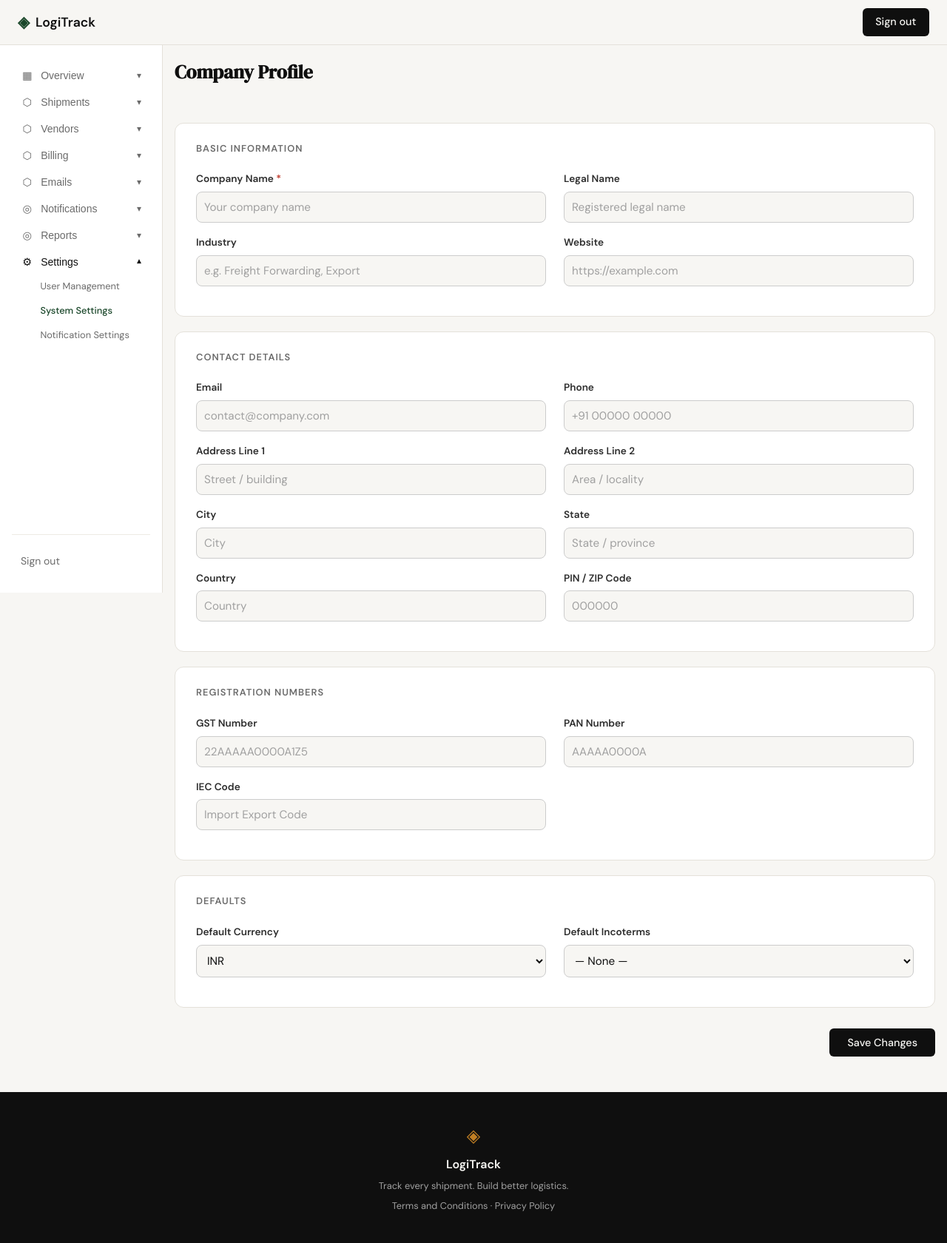
After one commit to kapilkd/logitrack, a Flask app: page /settings/company-profile in a window 1280 px wide. The commit adds this page. Shown: the whole page at 74% size. Run offline with Flask 3, Linux system fonts and the light colour scheme; the visitor is signed in with stand-in values (Sample User, id 1); data comes from the database, SQL or seed files in the repository.

Commit message:
Company profile add

```diff
--- a/app.py
+++ b/app.py
@@ -22,6 +22,7 @@ from database.db import (
     get_shipment_vendor_count, get_total_payables_by_shipment,
     get_total_receivables_by_shipment,
     log_alert,
+    get_company_profile, upsert_company_profile,
 )
 from database.queries import get_user_by_id, get_summary_stats, get_recent_transactions, get_category_breakdown, get_filtered_vendors, get_billing_stats, get_shipment_billing_list, get_recent_alerts
 
@@ -652,9 +653,84 @@ def reports():
 
 @app.route("/settings")
 def settings():
+    return redirect(url_for("settings_company_profile"))
+
+
+@app.route("/settings/company-profile", methods=["GET", "POST"])
+def settings_company_profile():
     if not session.get("user_id"):
         return redirect(url_for("login"))
-    return render_template("placeholder.html", title="Settings", active_section="settings")
+    uid = session["user_id"]
+    user = get_user_by_id(uid)
+    if user is None:
+        session.clear()
+        return redirect(url_for("login"))
+
+    if request.method == "GET":
+        profile = get_company_profile(uid)
+        return render_template(
+            "settings_company_profile.html",
+            user=user,
+            profile=profile,
+            currencies=CURRENCIES,
+            incoterms=INCOTERMS,
+            active_section="settings",
+        )
+
+    def _f(key):
+        v = request.form.get(key, "").strip()
+        return v or None
+
+    company_name = (request.form.get("company_name") or "").strip()
+    if not company_name:
+        return render_template(
+            "settings_company_profile.html",
+            user=user,
+            profile=get_company_profile(uid),
+            currencies=CURRENCIES,
+            incoterms=INCOTERMS,
+            active_section="settings",
+            error="Company name is required.",
+            form=request.form,
+        )
+
+    upsert_company_profile(
+        user_id=uid,
+        company_name=company_name,
+        legal_name=_f("legal_name"),
+        industry=_f("industry"),
+        website=_f("website"),
+        email=_f("email"),
+        phone=_f("phone"),
+        address_line1=_f("address_line1"),
+        address_line2=_f("address_line2"),
+        city=_f("city"),
+        state=_f("state"),
+        country=_f("country"),
+        pincode=_f("pincode"),
+        gst_number=_f("gst_number"),
+        pan_number=_f("pan_number"),
+        iec_code=_f("iec_code"),
+        currency=request.form.get("currency", "INR"),
+        incoterms=_f("incoterms"),
+    )
+    log_alert(
+        user_id=uid,
+        entity_type="COMPANY_PROFILE",
+        entity_id=uid,
+        entity_label=company_name,
+        action="UPDATED",
+        description=f"Company profile updated for '{company_name}'",
+    )
+    return render_template(
+        "settings_company_profile.html",
+        user=user,
+        profile=get_company_profile(uid),
+        currencies=CURRENCIES,
+        incoterms=INCOTERMS,
+        active_section="settings",
+        success="Company profile saved.",
+    )
 
 
 EXPENSE_CATEGORIES = [
--- /dev/null
+++ b/static/css/settings.css
@@ -0,0 +1,65 @@
+.settings-page-title {
+  font-family: var(--font-display);
+  font-size: 1.6rem;
+  color: var(--ink);
+  margin: 0 0 1.5rem;
+}
+
+.settings-section {
+  background: var(--paper-card);
+  border: 1px solid var(--border);
+  border-radius: var(--radius-md);
+  padding: 1.5rem 1.75rem;
+  margin-bottom: 1.25rem;
+}
+
+.settings-section-title {
+  font-family: var(--font-body);
+  font-size: 0.8rem;
+  font-weight: 600;
+  letter-spacing: 0.08em;
+  text-transform: uppercase;
+  color: var(--ink-muted);
+  margin: 0 0 1.25rem;
+}
+
+.settings-form-grid {
+  display: grid;
+  grid-template-columns: 1fr 1fr;
+  gap: 0 1.5rem;
+}
+
+.settings-form-actions {
+  display: flex;
+  justify-content: flex-end;
+  padding: 0.5rem 0 1rem;
+}
+
+.settings-required {
+  color: var(--danger);
+}
+
+.settings-alert {
+  padding: 0.75rem 1rem;
+  border-radius: var(--radius-sm);
+  font-size: 0.875rem;
+  margin-bottom: 1.25rem;
+}
+
+.settings-alert--error {
+  background: var(--danger-light);
+  color: var(--danger);
+  border: 1px solid #f5c6c2;
+}
+
+.settings-alert--success {
+  background: var(--accent-light);
+  color: var(--accent);
+  border: 1px solid #c3d9c9;
+}
+
+@media (max-width: 640px) {
+  .settings-form-grid {
+    grid-template-columns: 1fr;
+  }
+}
--- a/templates/_sidebar.html
+++ b/templates/_sidebar.html
@@ -108,7 +108,7 @@
       </button>
       <div class="sidebar-sub-nav">
         <a href="#" class="sidebar-sub-link">User Management</a>
-        <a href="#" class="sidebar-sub-link">System Settings</a>
+        <a href="{{ url_for('settings_company_profile') }}" class="sidebar-sub-link{% if request.endpoint == 'settings_company_profile' %} sidebar-sub-link--active{% endif %}">System Settings</a>
         <a href="#" class="sidebar-sub-link">Notification Settings</a>
       </div>
     </div>
--- /dev/null
+++ b/templates/settings_company_profile.html
@@ -0,0 +1,165 @@
+{% extends "base.html" %}
+{% block title %}Company Profile — LogiTrack{% endblock %}
+{% block head %}
+<link rel="stylesheet" href="{{ url_for('static', filename='css/profile.css') }}" />
+<link rel="stylesheet" href="{{ url_for('static', filename='css/settings.css') }}" />
+{% endblock %}
+{% block content %}
+<div class="profile-shell">
+  {% include '_sidebar.html' %}
+
+  <section class="profile-section">
+    <div class="profile-container">
+
+      <h2 class="settings-page-title">Company Profile</h2>
+
+      {% if error %}
+      <div class="settings-alert settings-alert--error">{{ error }}</div>
+      {% endif %}
+      {% if success %}
+      <div class="settings-alert settings-alert--success">{{ success }}</div>
+      {% endif %}
+
+      <form method="POST" action="{{ url_for('settings_company_profile') }}">
+
+        <div class="settings-section">
+          <h3 class="settings-section-title">Basic Information</h3>
+          <div class="settings-form-grid">
+            <div class="form-group">
+              <label for="company_name">Company Name <span class="settings-required">*</span></label>
+              <input id="company_name" name="company_name" type="text" class="form-input"
+                value="{{ (form.company_name if form else (profile.company_name if profile else '')) or '' }}"
+                placeholder="Your company name" required>
+            </div>
+            <div class="form-group">
+              <label for="legal_name">Legal Name</label>
+              <input id="legal_name" name="legal_name" type="text" class="form-input"
+                value="{{ (form.legal_name if form else (profile.legal_name if profile else '')) or '' }}"
+                placeholder="Registered legal name">
+            </div>
+            <div class="form-group">
+              <label for="industry">Industry</label>
+              <input id="industry" name="industry" type="text" class="form-input"
+                value="{{ (form.industry if form else (profile.industry if profile else '')) or '' }}"
+                placeholder="e.g. Freight Forwarding, Export">
+            </div>
+            <div class="form-group">
+              <label for="website">Website</label>
+              <input id="website" name="website" type="url" class="form-input"
+                value="{{ (form.website if form else (profile.website if profile else '')) or '' }}"
+                placeholder="https://example.com">
+            </div>
+          </div>
+        </div>
+
+        <div class="settings-section">
+          <h3 class="settings-section-title">Contact Details</h3>
+          <div class="settings-form-grid">
+            <div class="form-group">
+              <label for="email">Email</label>
+              <input id="email" name="email" type="email" class="form-input"
+                value="{{ (form.email if form else (profile.email if profile else '')) or '' }}"
+                placeholder="contact@company.com">
+            </div>
+            <div class="form-group">
+              <label for="phone">Phone</label>
+              <input id="phone" name="phone" type="text" class="form-input"
+                value="{{ (form.phone if form else (profile.phone if profile else '')) or '' }}"
+                placeholder="+91 00000 00000">
+            </div>
+            <div class="form-group">
+              <label for="address_line1">Address Line 1</label>
+              <input id="address_line1" name="address_line1" type="text" class="form-input"
+                value="{{ (form.address_line1 if form else (profile.address_line1 if profile else '')) or '' }}"
+                placeholder="Street / building">
+            </div>
+            <div class="form-group">
+              <label for="address_line2">Address Line 2</label>
+              <input id="address_line2" name="address_line2" type="text" class="form-input"
+                value="{{ (form.address_line2 if form else (profile.address_line2 if profile else '')) or '' }}"
+                placeholder="Area / locality">
+            </div>
+            <div class="form-group">
+              <label for="city">City</label>
+              <input id="city" name="city" type="text" class="form-input"
+                value="{{ (form.city if form else (profile.city if profile else '')) or '' }}"
+                placeholder="City">
+            </div>
+            <div class="form-group">
+              <label for="state">State</label>
+              <input id="state" name="state" type="text" class="form-input"
+                value="{{ (form.state if form else (profile.state if profile else '')) or '' }}"
+                placeholder="State / province">
+            </div>
+            <div class="form-group">
+              <label for="country">Country</label>
+              <input id="country" name="country" type="text" class="form-input"
+                value="{{ (form.country if form else (profile.country if profile else '')) or '' }}"
+                placeholder="Country">
+            </div>
+            <div class="form-group">
+              <label for="pincode">PIN / ZIP Code</label>
+              <input id="pincode" name="pincode" type="text" class="form-input"
+                value="{{ (form.pincode if form else (profile.pincode if profile else '')) or '' }}"
+                placeholder="000000">
+            </div>
+          </div>
+        </div>
+
+        <div class="settings-section">
+          <h3 class="settings-section-title">Registration Numbers</h3>
+          <div class="settings-form-grid">
+            <div class="form-group">
+              <label for="gst_number">GST Number</label>
+              <input id="gst_number" name="gst_number" type="text" class="form-input"
+                value="{{ (form.gst_number if form else (profile.gst_number if profile else '')) or '' }}"
+                placeholder="22AAAAA0000A1Z5">
+            </div>
+            <div class="form-group">
+              <label for="pan_number">PAN Number</label>
+              <input id="pan_number" name="pan_number" type="text" class="form-input"
+                value="{{ (form.pan_number if form else (profile.pan_number if profile else '')) or '' }}"
+                placeholder="AAAAA0000A">
+            </div>
+            <div class="form-group">
+              <label for="iec_code">IEC Code</label>
+              <input id="iec_code" name="iec_code" type="text" class="form-input"
+                value="{{ (form.iec_code if form else (profile.iec_code if profile else '')) or '' }}"
+                placeholder="Import Export Code">
+            </div>
+          </div>
+        </div>
+
+        <div class="settings-section">
+          <h3 class="settings-section-title">Defaults</h3>
+          <div class="settings-form-grid">
+            <div class="form-group">
+              <label for="currency">Default Currency</label>
+              <select id="currency" name="currency" class="form-input">
+                {% for c in currencies %}
+                <option value="{{ c }}" {% if c == ((form.currency if form else (profile.currency if profile else 'INR')) or 'INR') %}selected{% endif %}>{{ c }}</option>
+                {% endfor %}
+              </select>
+            </div>
+            <div class="form-group">
+              <label for="incoterms">Default Incoterms</label>
+              <select id="incoterms" name="incoterms" class="form-input">
+                <option value="">— None —</option>
+                {% for t in incoterms %}
+                <option value="{{ t }}" {% if t == ((form.incoterms if form else (profile.incoterms if profile else '')) or '') %}selected{% endif %}>{{ t }}</option>
+                {% endfor %}
+              </select>
+            </div>
+          </div>
+        </div>
+
+        <div class="settings-form-actions">
+          <button type="submit" class="btn-primary">Save Changes</button>
+        </div>
+
+      </form>
+
+    </div>
+  </section>
+</div>
+{% endblock %}
```
Also changed, not shown: database/db.py (+66 -0 lines), .claude/specs/setting/01-system-setting-logitrack-company-profile.md (added).
